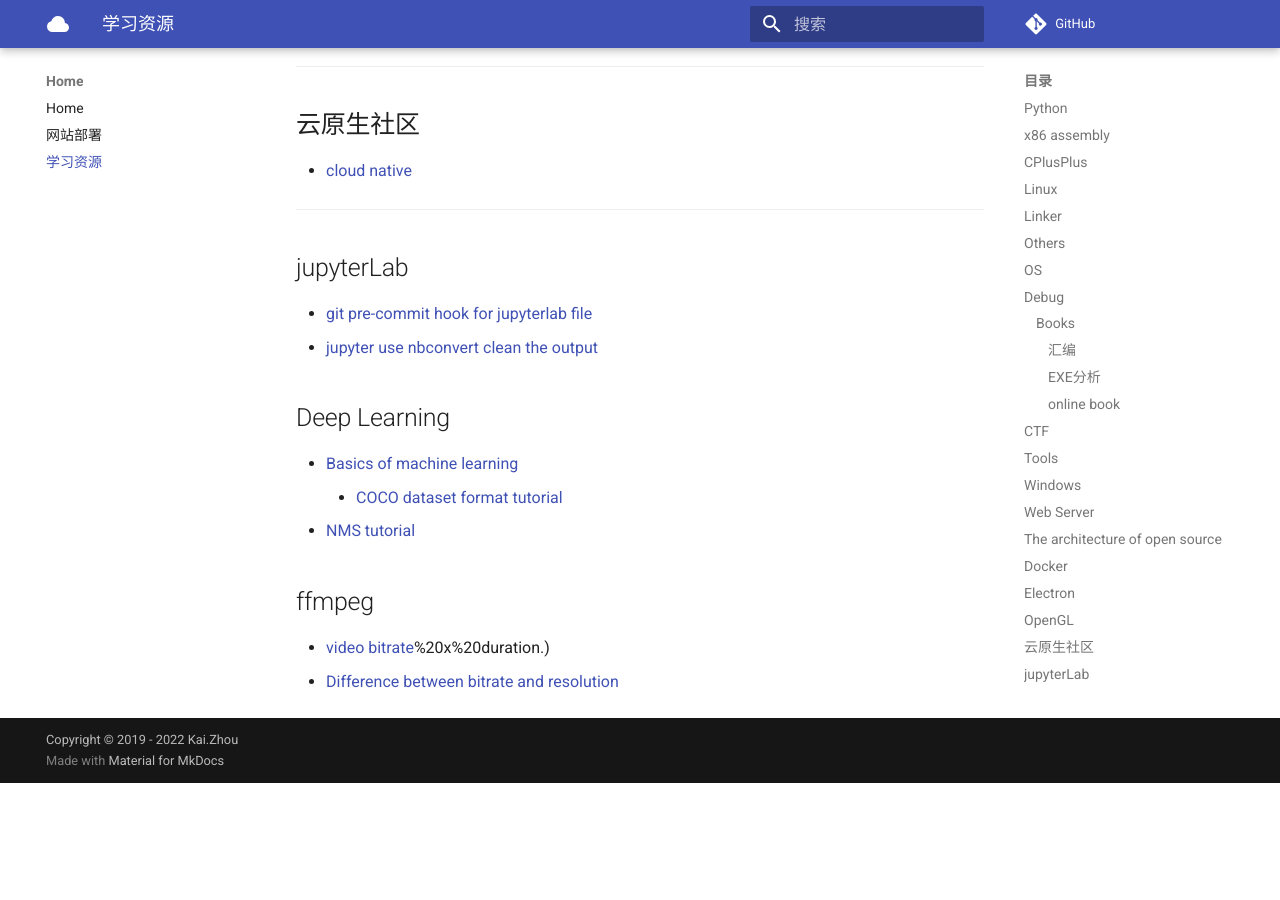
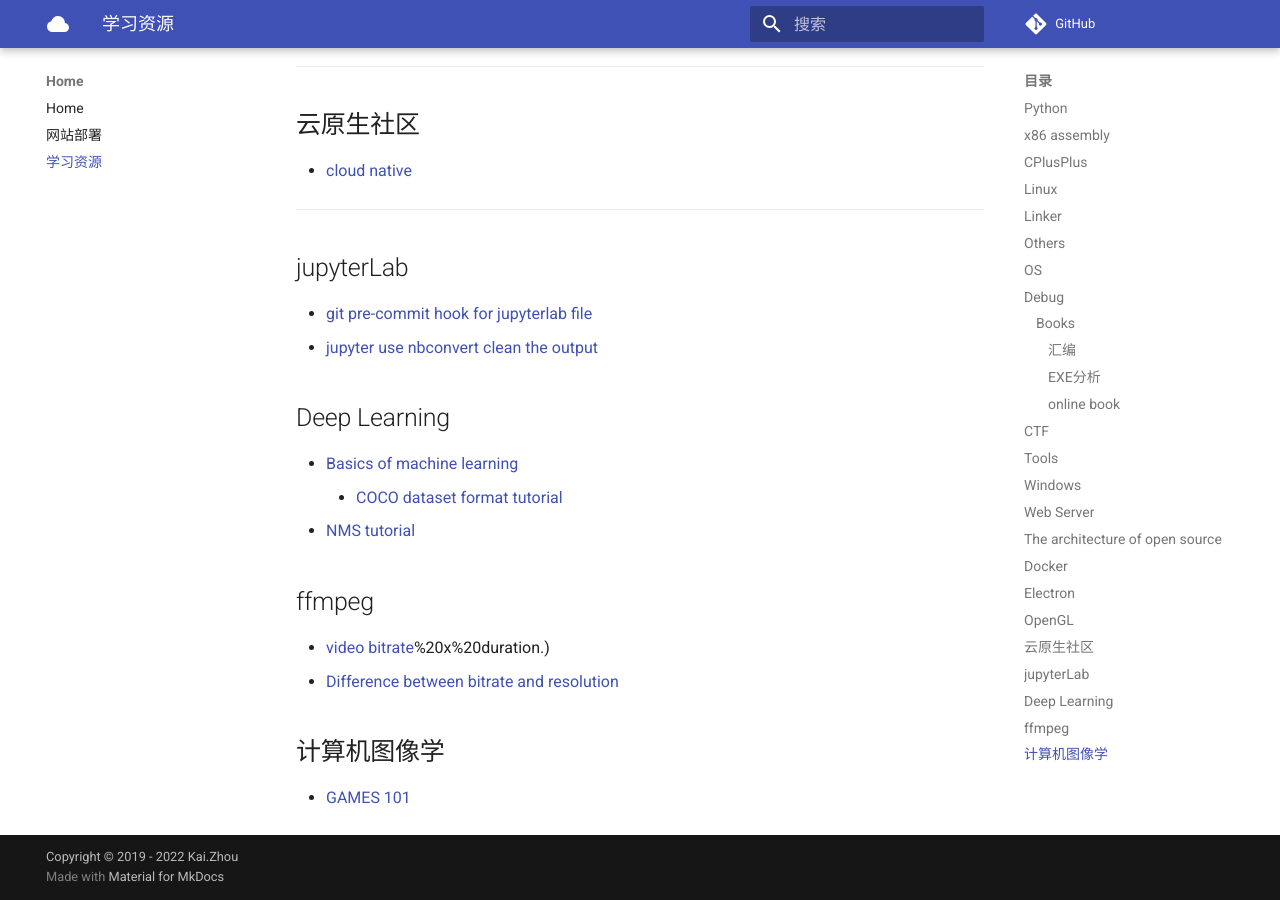
Before and after one commit to zhoukaidev/ks_blog, an MkDocs documentation site: the page built from docs/trainingResource.md, in a window 1280 px wide and 900 px high, scrolled down 3208 px. Built offline with MkDocs 1.6.1 and Material for MkDocs 9.7.7, drawn with Linux system fonts in a browser that asks for light colours; comment, search, counter and statistics services are not loaded; before the commit the page ends 3991 px from its top, so only the background shows below that.

Commit message:
Update trainingResource.md

```diff
--- a/docs/trainingResource.md
+++ b/docs/trainingResource.md
@@ -146,3 +146,7 @@
 
 * [video bitrate](https://filmora.wondershare.com/video-editing-tips/what-is-video-bitrate.html#:~:text=What%20is%20the%20video%20bitrate%3F,kilobits%20per%20second)%20x%20duration.)
 * [Difference between bitrate and resolution](https://www.cdnetworks.com/media-delivery-blog/bitrate-vs-resolution/)
+
+## 计算机图像学
+
+* [GAMES 101](https://games-cn.org/gamescoursescollection/)
```
